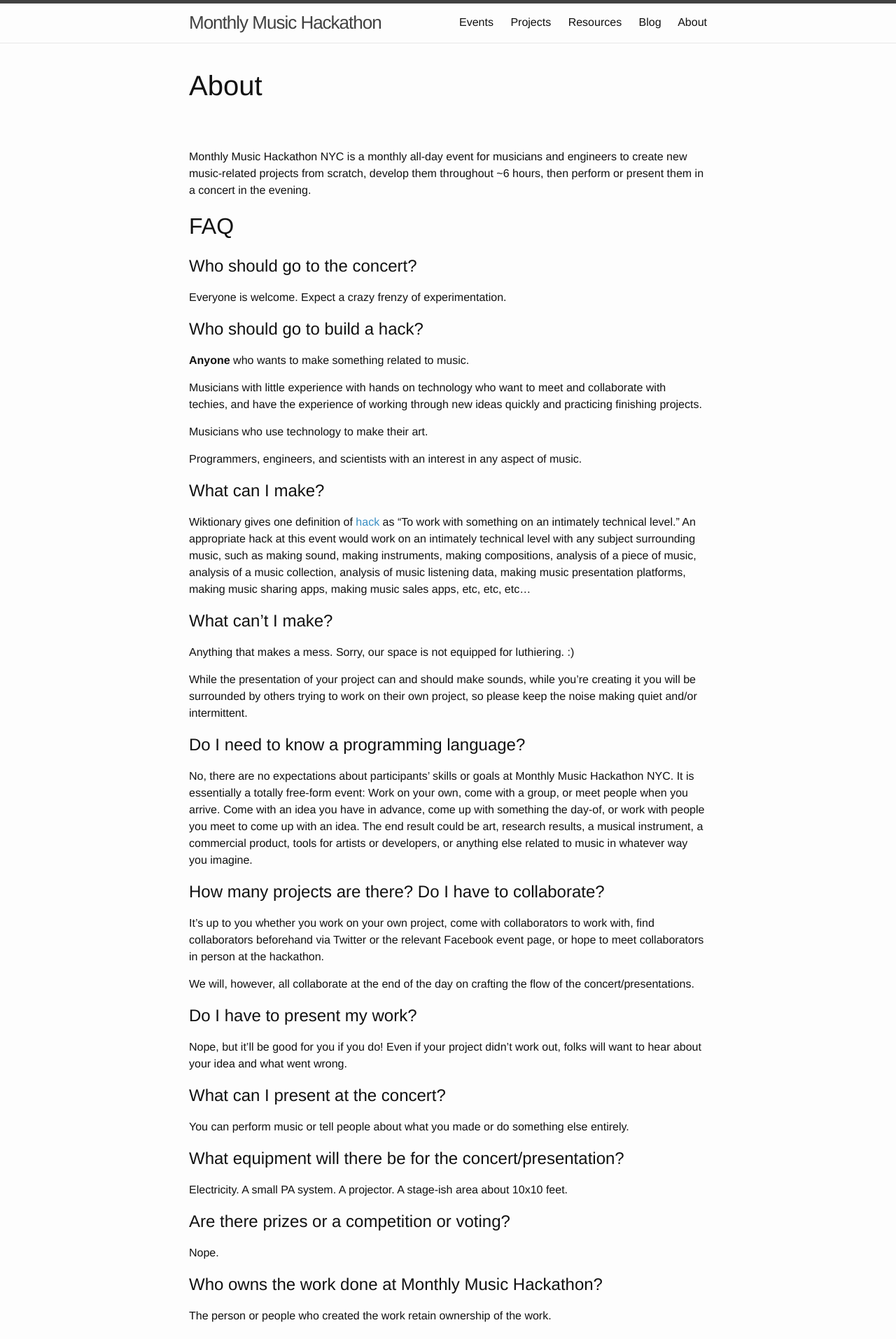
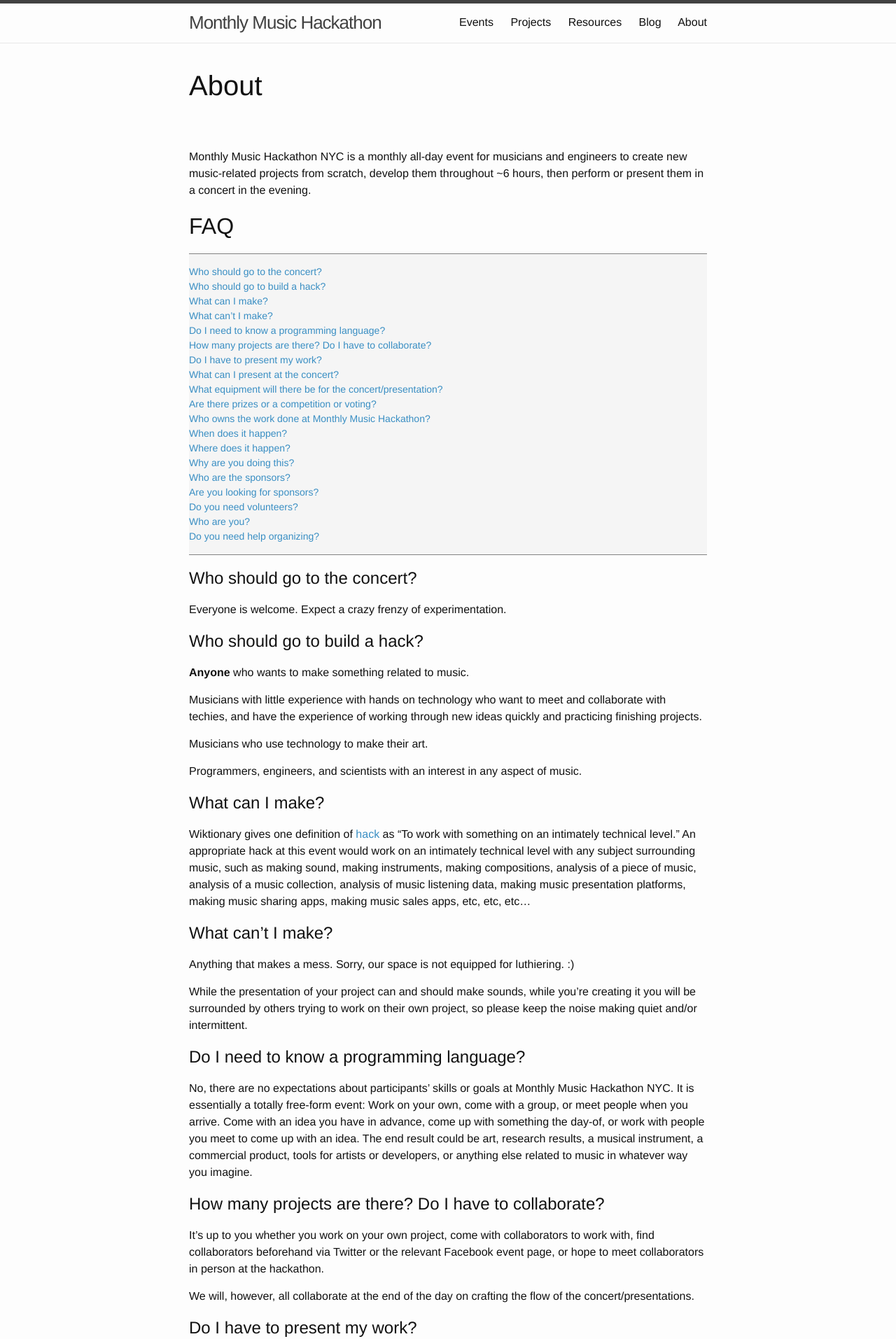
Before and after one commit to musichackathon/mmh_jekyll, a Jekyll site: the page built from about.md, in a window 1280 px wide. Shown: the top 1913 px of the page at 70% size. Built offline with Jekyll 4.4.1, drawn with Linux system fonts in a browser that asks for light colours.

Commit message:
About FAQ table of contents (#76)
* Add kramdown gem for TOC

* Add kramdown to configuration

* Attempt 1: Implement TOC

* Working Table of Contents

* Add Horizontal rule between About and FAQ

* Remove kramdown from _config.yml

* Remove kramdown gem

* Remove dividing line above FAQ

* Revert "Remove kramdown gem"

This reverts commit 57d071078952866a17a9811354143de9008ceeb9.

* Add layout updates for TOC

* Remove Kramdown Gem again (commit about_FAQ 	d37fc37 )

```diff
--- a/_sass/minima/_layout.scss
+++ b/_sass/minima/_layout.scss
@@ -18,6 +18,17 @@
 /**
  * Page content
  */
+ #markdown-toc {
+   border-top: 1px solid $grey-color;
+   border-bottom: 1px solid $grey-color;
+   background-color: lighten($grey-color, 45%);
+   padding-top: $half-spacing-unit;
+   padding-bottom: $half-spacing-unit;
+   margin-left: 0;
+   list-style: none;
+   font-size: $small-font-size;
+ }
+
 .page-content {
   padding: $spacing-unit 0;
 }
--- a/about.md
+++ b/about.md
@@ -8,6 +8,10 @@ navigation_order: 6
 Monthly Music Hackathon NYC is a monthly all-day event for musicians and engineers to create new music-related projects from scratch, develop them throughout ~6 hours, then perform or present them in a concert in the evening.
 
 # FAQ
+{:.no_toc}
+
+- TOC
+{: toc}
 
 ## Who should go to the concert?
 
```
Also changed, not shown: Gemfile (line endings or trailing spaces).
